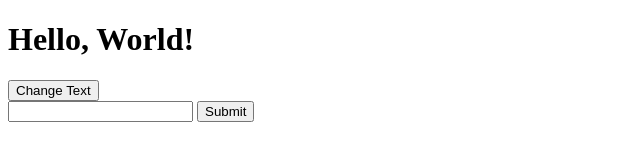
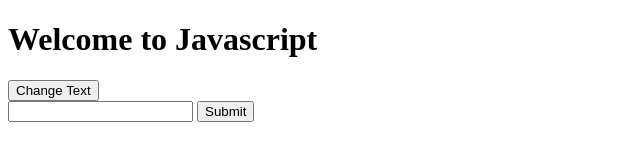
Before and after one commit to Bobbyprogrammer/JS-course, a plain HTML site: page index.html in a window 1280 px wide. Both pictures are taken after a click on the button "Change Text". Shown: the whole page, without its empty margins (0-640 px from the left). Drawn offline with Linux system fonts and the light colour scheme.

Commit message:
js complete

```diff
--- a/index.html
+++ b/index.html
@@ -14,19 +14,19 @@
     <button id="submit">Submit</button>
 
     <script>
-      //   const title = document.getElementById("title");
-      //   const button = document.getElementById("btn");
-
-      //   button.addEventListener("click", () => {
-      //     title.innerText = "Welcome to Javascript";
-      //   });
-
-      const input = document.querySelector("#name");
-      const button = document.querySelector("#submit");
+      const title = document.getElementById("title");
+      const button = document.getElementById("btn");
 
       button.addEventListener("click", () => {
-        console.log(input.value);
+        title.innerText = "Welcome to Javascript";
       });
+
+      // const input = document.querySelector("#name");
+      // const button = document.querySelector("#submit");
+
+      // button.addEventListener("click", () => {
+      //   console.log(input.value);
+      // });
     </script>
   </body>
 </html>
```
Also changed, not shown: error.js (added, +19 -0 lines), important.js (added, +11 -0 lines), 1 other file.
